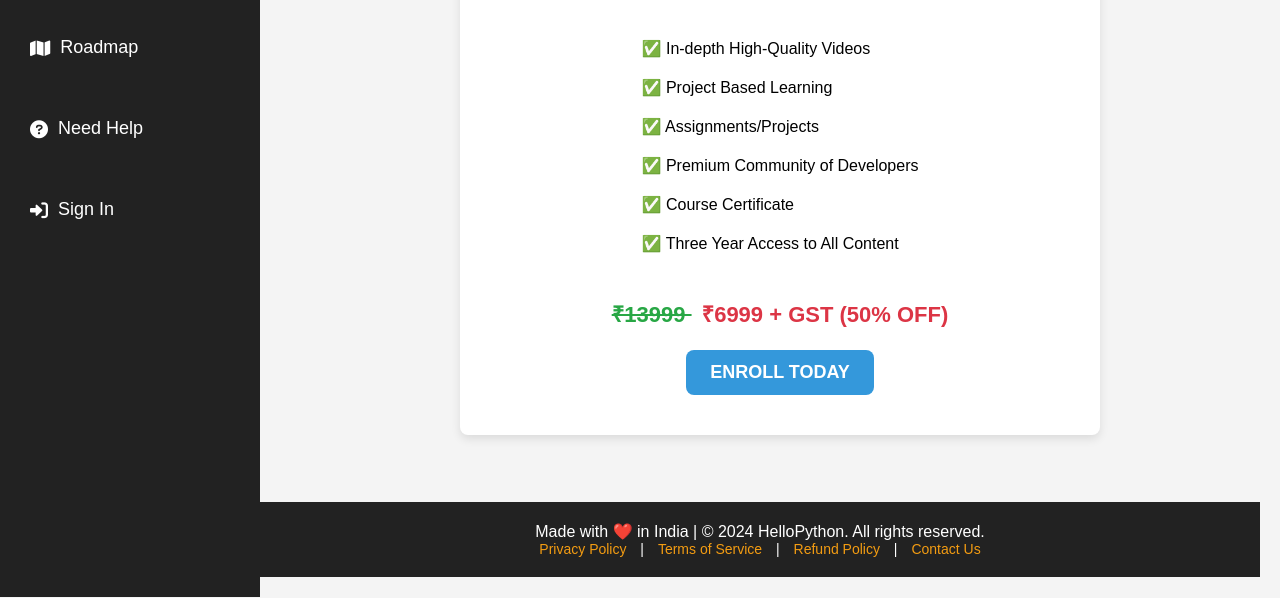
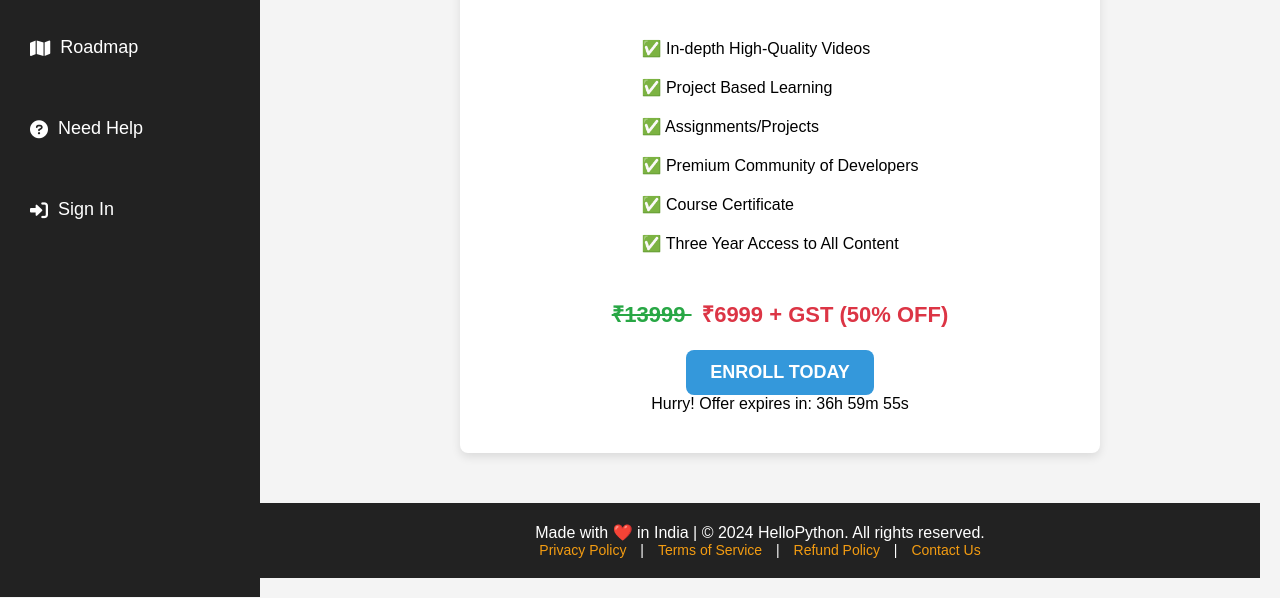
Before and after one commit to Hello-python1/HelloPython, a plain HTML site: page index.html in a window 1280 px wide. Shown: the part 243-841 px from the top of the page. Drawn offline with Linux system fonts and the light colour scheme.

Commit message:
Update index.html

```diff
--- a/index.html
+++ b/index.html
@@ -47,6 +47,9 @@
                 </ul>
                 <p class="price">₹6999 + GST (50% OFF)</p>
                 <a href="payment.html" class="enroll-button">ENROLL TODAY</a>
+
+                <!-- Timer -->
+                <div id="timer" class="timer"></div> <!-- Timer placed here -->
             </div>
         </main>
 
@@ -61,7 +64,34 @@
             </div>
         </footer>
     </div>
-    <script src="script.js" defer></script> <!-- Ensure script is linked -->
 
+    <!-- Insert the timer script directly here -->
+    <script>
+        document.addEventListener('DOMContentLoaded', function () {
+            // Set the countdown end time for 37 hours from now (37 * 60 * 60 * 1000 milliseconds)
+            const countdownEndTime = new Date().getTime() + 37 * 60 * 60 * 1000;
+
+            // Update the countdown every 1 second
+            const interval = setInterval(function () {
+                const now = new Date().getTime();
+                const distance = countdownEndTime - now;
+
+                // Time calculations for total hours, minutes, and seconds
+                const totalHours = Math.floor(distance / (1000 * 60 * 60)); // Total hours left
+                const minutes = Math.floor((distance % (1000 * 60 * 60)) / (1000 * 60)); // Minutes left
+                const seconds = Math.floor((distance % (1000 * 60)) / 1000); // Seconds left
+
+                // Display the result in the timer div
+                document.getElementById("timer").innerHTML = `Hurry! Offer expires in: ${totalHours}h ${minutes}m ${seconds}s`;
+
+                // If the countdown is finished, clear the interval and show expiration message
+                if (distance < 0) {
+                    clearInterval(interval);
+                    document.getElementById("timer").innerHTML = "The offer has expired!";
+                }
+            }, 1000);
+        });
+
+    </script>
 </body>
 </html>
```
